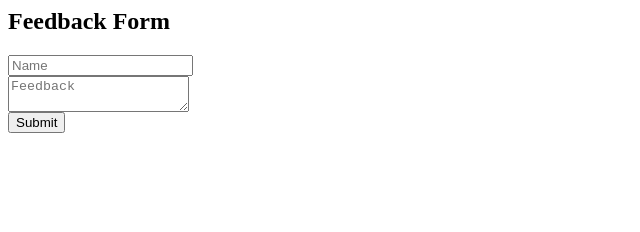
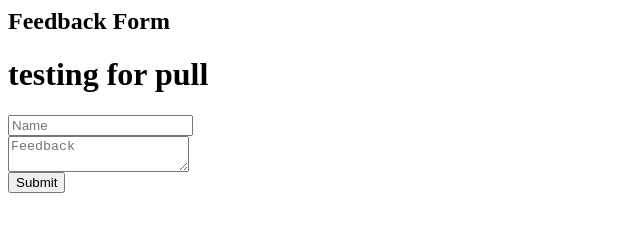
Before and after one commit to Shantha-K/AutoScale-WebApp, a plain HTML site: page index.html in a window 1280 px wide. Shown: the whole page, without its empty margins (0-640 px from the left). Drawn offline with Linux system fonts and the light colour scheme.

Commit message:
initial commit

```diff
--- a/index.html
+++ b/index.html
@@ -1,6 +1,8 @@
 <!-- public/index.html -->
 <h2>Feedback Form</h2>
 <form action="/submit-feedback" method="post">
+
+<h1>testing for pull</h1>
   <input name="name" placeholder="Name" required><br>
   <textarea name="message" placeholder="Feedback" required></textarea><br>
   <button type="submit">Submit</button>
```
